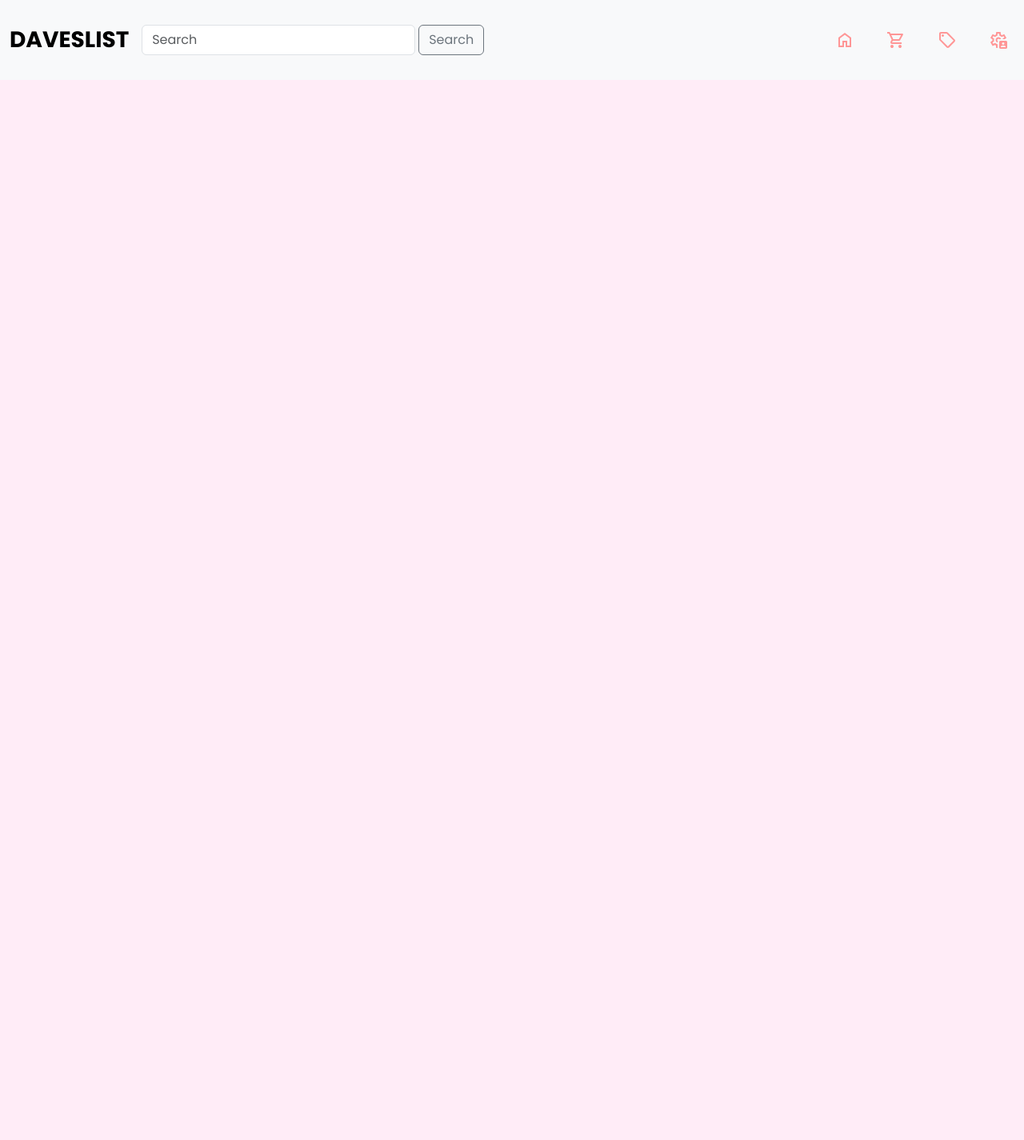
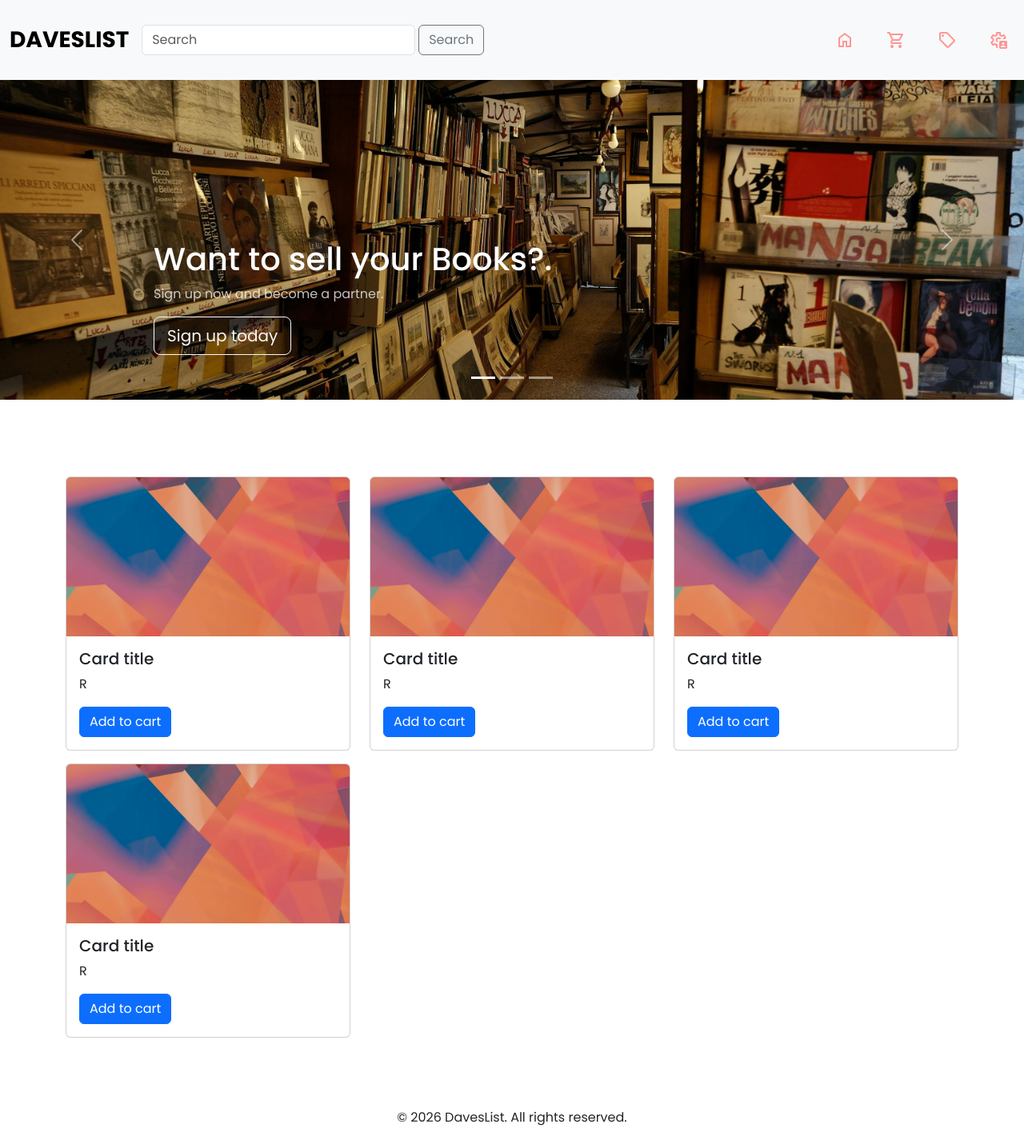
Before and after one commit to PineZero-oss/DavesList, a PHP site: page / in a window 1280 px wide. Shown: the whole page at 80% size. Before the commit the page ends 100 px from the top, so only its background shows below. Run offline with PHP 8.4, Linux system fonts and the light colour scheme.

Commit message:
added Hero and product cards

```diff
--- a/Index.php
+++ b/Index.php
@@ -44,11 +44,9 @@
         <li class="nav-item">
 
         <a class="nav-link" role="button" data-bs-toggle="offcanvas" data-bs-target="#offcanvasScrolling"  href="#offcanvasScrolling" aria-controls="offcanvasScrolling"><svg xmlns="http://www.w3.org/2000/svg" height="24px" viewBox="0 -960 960 960" width="24px" fill="#ff9696"><path d="M600-120h240v-33q-25-23-56-35t-64-12q-33 0-64 12t-56 35v33Zm162.5-137.5Q780-275 780-300t-17.5-42.5Q745-360 720-360t-42.5 17.5Q660-325 660-300t17.5 42.5Q695-240 720-240t42.5-17.5ZM480-480Zm2-140q-58 0-99 41t-41 99q0 48 27 84t71 50q0-23 .5-44t8.5-38q-14-8-20.5-22t-6.5-30q0-25 17.5-42.5T482-540q15 0 28.5 7.5T533-512q11-5 23-7t24-2h36q-13-43-49.5-71T482-620ZM370-80l-16-128q-13-5-24.5-12T307-235l-119 50L78-375l103-78q-1-7-1-13.5v-27q0-6.5 1-13.5L78-585l110-190 119 50q11-8 23-15t24-12l16-128h220l16 128q13 5 24.5 12t22.5 15l119-50 110 190-85 65H696q-1-5-2-10.5t-3-10.5l86-65-39-68-99 42q-22-23-48.5-38.5T533-694l-13-106h-79l-14 106q-31 8-57.5 23.5T321-633l-99-41-39 68 86 64q-5 15-7 30t-2 32q0 16 2 31t7 30l-86 65 39 68 99-42q24 25 54 42t65 22v184h-70Zm210 40q-25 0-42.5-17.5T520-100v-280q0-25 17.5-42.5T580-440h280q25 0 42.5 17.5T920-380v280q0 25-17.5 42.5T860-40H580Z"/></svg></a>
-        <!-- offcanvas-->
 
-
-    </li>
-      </ul>
+       </li>
+     </ul>
 
     </div>
   </div>
@@ -68,10 +66,103 @@
   </div>
 </div>
 
+  <!-- homepage banner-->
+<section class="Hero">
+
+  <div id="myCarousel" class="carousel slide mb-6" data-bs-ride="carousel">
+     <div class="carousel-indicators"> <button type="button" data-bs-target="#myCarousel" data-bs-slide-to="0" class="active" aria-current="true" aria-label="Slide 1"></button> <button type="button" data-bs-target="#myCarousel" data-bs-slide-to="1" aria-label="Slide 2" class=""></button> <button type="button" data-bs-target="#myCarousel" data-bs-slide-to="2" aria-label="Slide 3" class=""></button>
+     </div>
+
+      <div class="carousel-inner"> <div class="carousel-item active"> <img src="raw/indexBannerimg1.jpg" class="d-block w-100" alt="bannerimg">
+       <div class="container">
+        <div class="carousel-caption text-start"> <h1>Want to sell your Books?.</h1>
+         <p class="opacity-75">Sign up now and become a partner.</p> <p><a class="btn btn-lg btn-outline-light" href="#">Sign up today</a></p>
+     </div>
+    </div>
+  </div>
+
+  <div class="carousel-item"> <img src="raw/indexBannerimg2.jpg" class="d-block w-100" alt="bannerimg">
+   <div class="container">
+     <div class="carousel-caption"> <h1></h1> <p ></p>
+ </div>
+
+</div>
+</div>
+
+ <div class="carousel-item"> <img src="raw/indexBannerimg3.jpg" class="d-block w-100" alt="bannerimg">
+ <div class="container"> <div class="carousel-caption text-end"> <h1  class="text-item3">Feed your inner bookworm.</h1> <p>With <b>DAVESLIST</b>.</p>
+ </div>
+
+</div>
+</div>
+</div>
+<button class="carousel-control-prev" type="button" data-bs-target="#myCarousel" data-bs-slide="prev"> <span class="carousel-control-prev-icon" aria-hidden="true"></span> <span class="visually-hidden">Previous</span> </button> <button class="carousel-control-next" type="button" data-bs-target="#myCarousel" data-bs-slide="next"> <span class="carousel-control-next-icon" aria-hidden="true"></span> <span class="visually-hidden">Next</span>
+ </button>
+  </div>
+</section>
+
+<br>
+  <!-- cards to display products-->
+
+
+ <div class="container products-container my-4 py-5 align-center justify-content-center">
+
+  <div class="row">
+    <!-- Card 1 -->
+    <div class="col-12 col-md-4 mb-3">
+      <div class="card h-100">
+        <img src="raw/SigninBackground.jpg" class="card-img-top" alt="...">
+        <div class="card-body">
+          <h5 class="card-title">Card title</h5>
+          <p class="card-price">R</p>
+          <a href="#" class="btn btn-primary">Add to cart</a>
+        </div>
+      </div>
+    </div>
+
+    <!-- Card 2 -->
+    <div class="col-12 col-md-4 mb-3">
+      <div class="card h-100" >
+        <img src="raw/SigninBackground.jpg" class="card-img-top" alt="...">
+        <div class="card-body">
+          <h5 class="card-title">Card title</h5>
+          <p class="card-price">R</p>
+          <a href="#" class="btn btn-primary">Add to cart</a>
+        </div>
+      </div>
+    </div>
+
+    <!-- product item -->
+    <div class="col-12 col-md-4 mb-3">
+      <div class="card h-100" >
+        <img src="raw/SigninBackground.jpg" class="card-img-top" alt="...">
+        <div class="card-body">
+         <h5 class="card-title">Card title</h5>
+          <p class="card-price">R</p>
+          <a href="#" class="btn btn-primary">Add to cart</a>
+        </div>
+      </div>
+    </div>
+
+    <!-- product item -->
+    <div class="col-12 col-md-4 mb-3">
+      <div class="card h-100" >
+        <img src="raw/SigninBackground.jpg" class="card-img-top" alt="...">
+        <div class="card-body">
+         <h5 class="card-title">Card title</h5>
+          <p class="card-price">R</p>
+          <a href="#" class="btn btn-primary">Add to cart</a>
+        </div>
+      </div>
+    </div>
+
+  </div>
+
+</div>
 
 
 
-
+<footer><p class="text-center">&copy; 2026 DavesList. All rights reserved.</p></footer>
 
   <script src="js/bootstrap.bundle.min.js"></script>
 
--- a/homePage.css
+++ b/homePage.css
@@ -1,8 +1,8 @@
 @import url('https://fonts.googleapis.com/css2?family=Poppins:ital,wght@0,100;0,200;0,300;0,400;0,500;0,600;0,700;0,800;0,900;1,100;1,200;1,300;1,400;1,500;1,600;1,700;1,800;1,900&display=swap');
 
 :root{
-    --primary-color: rgb(255, 150, 150);
-    --accent-color: rgb(255, 149, 107);
+    --primary-color: rgb(250, 87, 65);
+    --accent-color: rgb(255, 64, 169);
     --secondary-color: rgb(235, 225, 225);
     --body-color   : rgba(255, 125, 205, 0.144);
     --base-color: white;
@@ -19,6 +19,29 @@
 
 body{
     min-height: 100vh;
-    background-color: var(--body-color) !important;
     gap: 3rem;
 }
+
+#myCarousel,
+#myCarousel .carousel-inner,
+#myCarousel .carousel-item {
+    height: 50vh;
+    max-height: 420px;
+    min-height: 280px;
+}
+
+#myCarousel .carousel-item img,
+#myCarousel .carousel-item svg {
+    width: 100%;
+    height: 100%;
+    object-fit: cover;
+    display: block;
+}
+
+img {
+   overflow: hidden;
+}
+
+.text-item3{
+    color: var(--primary-color);
+}
```
Also changed, not shown: scraps.txt (+7 -0 lines), raw/indexBannerimg1.jpg (added), raw/indexBannerimg2.jpg (renamed from raw/landingpageimg.jpg), raw/indexBannerimg3.jpg (added).
